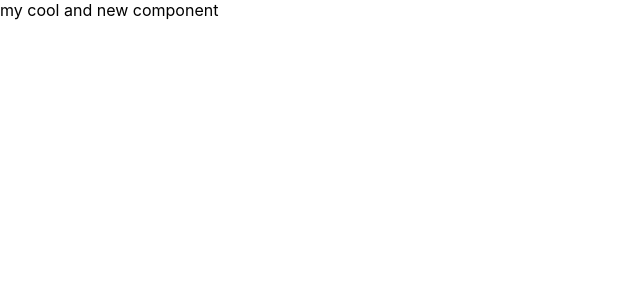
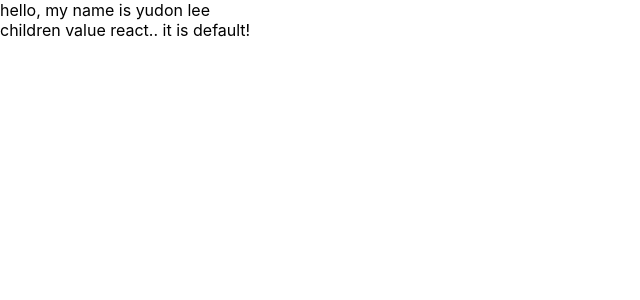
Before and after one commit to yudonlee/react_self_study, a React (Create React App) app in the folder chap3/: page / in a window 1280 px wide. Shown: the top 300 px of the page, without its empty margins (0-640 px from the left). Built offline with nearby package versions, Linux system fonts and the light colour scheme.

Commit message:
chap3.3.3 ~ 3.3.4

```diff
--- a/chap3/src/App.js
+++ b/chap3/src/App.js
@@ -1,11 +1,20 @@
-// chap 3.3.2 passing props value using component
+// chap 3.3.4 children showing contents between tag
 import React from 'react';
 import MyComponent from './MyComponent'
 const App = () => {
-    return <MyComponent name = "React" />;
+    return <MyComponent>react</MyComponent>
 };
 
 export default App;
+
+// // chap 3.3.2 passing props value using component
+// import React from 'react';
+// import MyComponent from './MyComponent'
+// const App = () => {
+//     return <MyComponent name = "React" />;
+// };
+
+// export default App;
 
 // chap 3.2 module export and import
 // import React from 'react';
--- a/chap3/src/MyComponent.js
+++ b/chap3/src/MyComponent.js
@@ -1,13 +1,31 @@
+// chap 3.3.3 defaultProps setting and 3.3.4 children showing contens between tag
 import React from 'react';
 
+const MyComponent = props => {
+    return <div>
+        hello, my name is {props.name} <br />
+        children value {props.children}
+        .. it is default!
+        </div>
 
-// chap 3.2.3 module import and export (if using rsc ,more easier to make!)
-const MyComponent = () => {
-    return (
-        <div>
-        my cool and new component
-        </div>
-    );
 };
 
+
+MyComponent.defaultProps = {
+    name: 'yudon lee'
+};
 export default MyComponent;
+
+// import React from 'react';
+
+
+// // chap 3.2.3 module import and export (if using rsc ,more easier to make!)
+// const MyComponent = () => {
+//     return (
+//         <div>
+//         my cool and new component
+//         </div>
+//     );
+// };
+
+// export default MyComponent;
```
